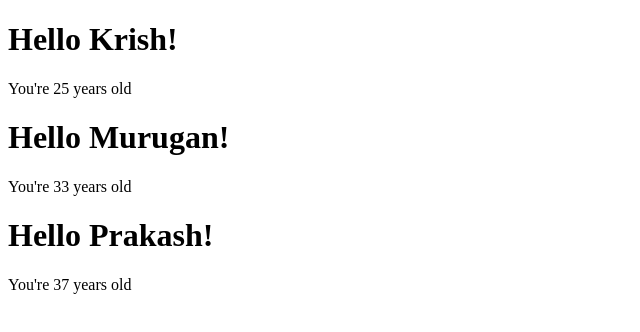
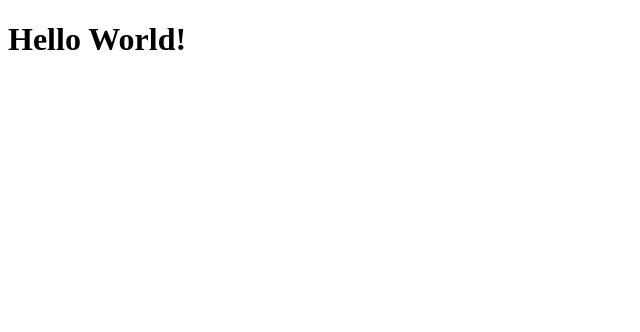
Before and after one commit to githubscientist/re-fsdcwdtb75, a React (Vite) app: page / in a window 1280 px wide. Shown: the top 332 px of the page, without its empty margins (0-640 px from the left). Built offline with nearby package versions, Linux system fonts and the light colour scheme.

Commit message:
functional component

```diff
--- a/src/App.jsx
+++ b/src/App.jsx
@@ -1,20 +1,6 @@
-// component -> reusable piece of UI
-
-import Header from "./components/Header";
-
-// parent component or root component
-// passing data from one component to another component
-// parent component to child component
-
+// functional component
 function App() {
-
-  return (
-    <>
-      <Header age={25} name={'Krish'} />
-      <Header age={33} name={'Murugan'} />
-      <Header age={37} name={'Prakash'} />
-    </>
-  )
+  return <h1>Hello World!</h1>
 }
 
 export default App;
--- a/src/components/Header.jsx
+++ /dev/null
@@ -1,12 +0,0 @@
-// child component
-function Header({age, name}) {
-
-  return (
-    <>
-        <h1>Hello {name}!</h1>
-        <p>You're {age} years old</p>
-    </>
-  )
-}
-
-export default Header;
```
